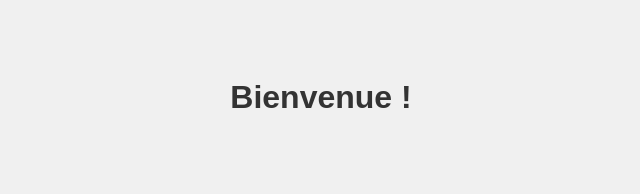
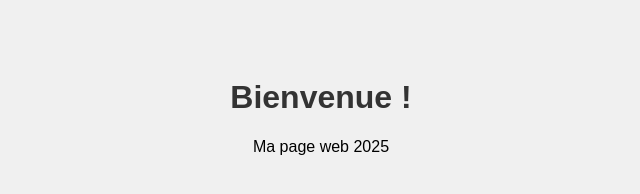
Before and after one commit to blo1258/ma-page-web, a plain HTML site: page index.html in a window 1280 px wide. Shown: the whole page, without its empty margins (319-959 px from the left). Drawn offline with Linux system fonts and the light colour scheme.

Commit message:
Ajoute du footer

```diff
--- a/index.html
+++ b/index.html
@@ -8,5 +8,9 @@
 </head>
 <body>
     <h1>Bienvenue !</h1>
+
+
+    <footer><p>Ma page web 2025</p></footer>
+
 </body>
 </html>
```
